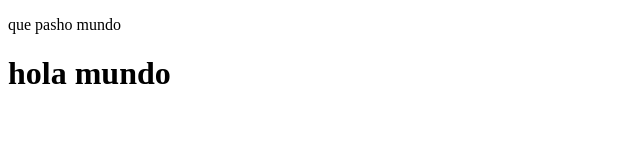
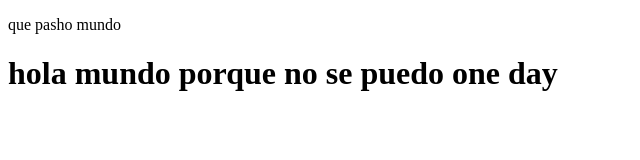
Before and after one commit to JulianGuerreroDz11/prueba1, a plain HTML site: page holi.html in a window 1280 px wide. Shown: the whole page, without its empty margins (0-640 px from the left). Drawn offline with Linux system fonts and the light colour scheme.

Commit message:
que pasho oneee daaay
y esto que es?

```diff
--- a/holi.html
+++ b/holi.html
@@ -12,7 +12,7 @@
     </p>
 
     <h1>
-        hola mundo
+        hola mundo porque no se puedo one day
     </h1>
 </body>
 </html>
```
